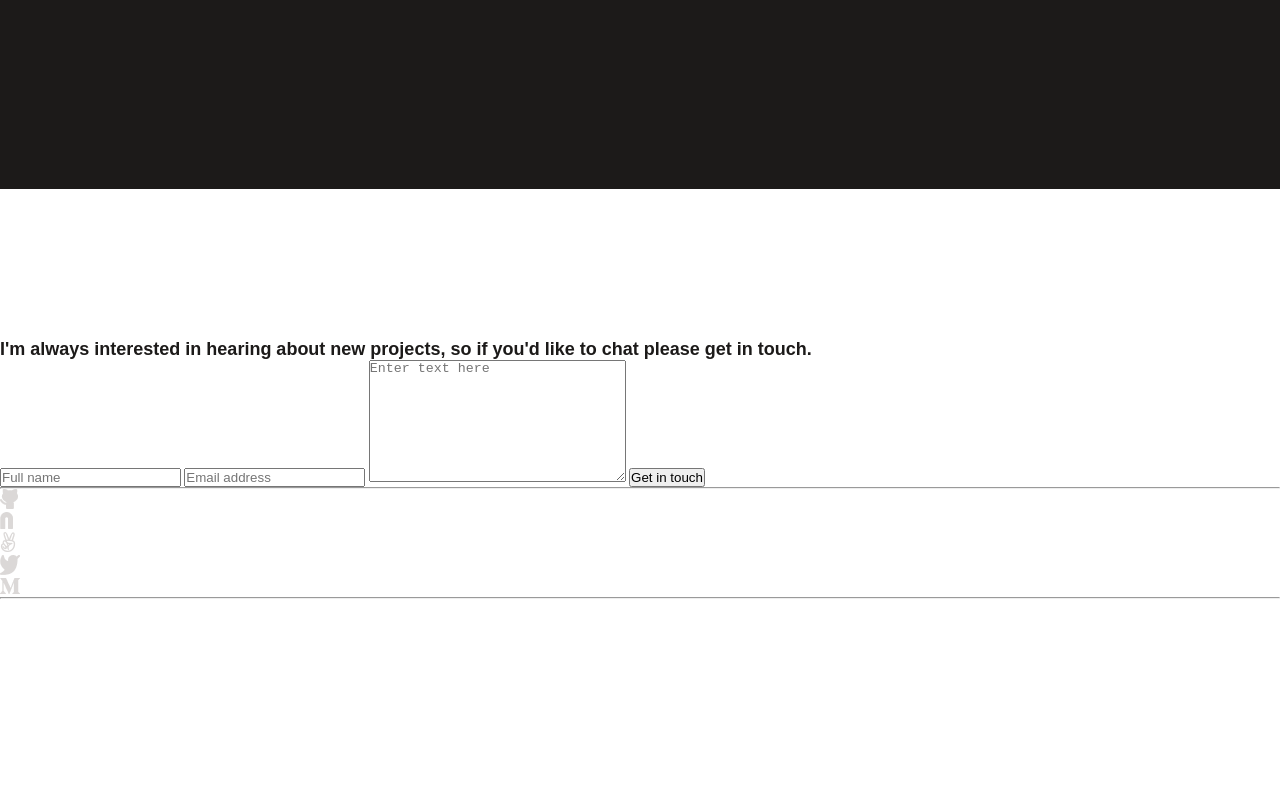
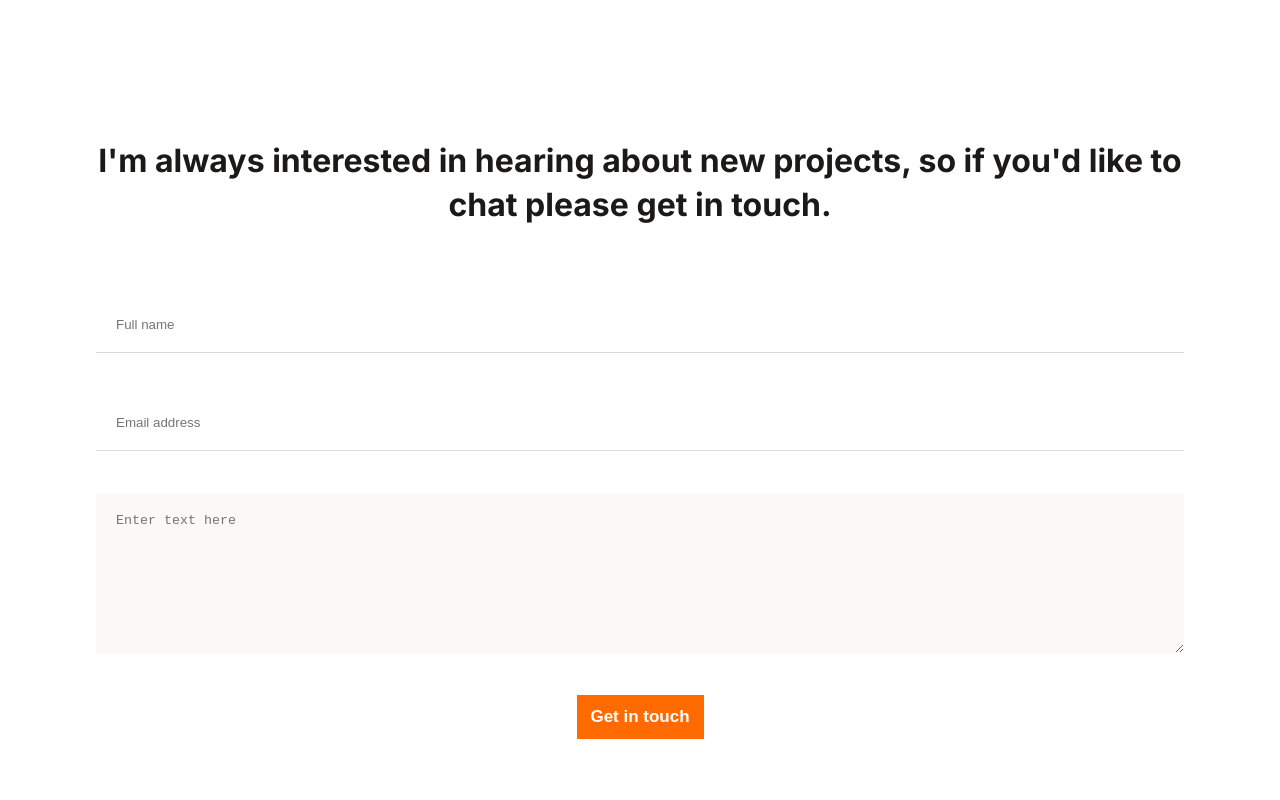
Before and after one commit to ericmahare/my-porfolio, a website: page index.html in a window 1280 px wide. Shown: the part 6100-6900 px from the top of the page. Before the commit the page ends 6699 px from the top, so only its background shows below. Drawn offline with Linux system fonts and the light colour scheme; files whose address does not match are found by name.

Commit message:
add form style

```diff
--- a/assets/css/main.css
+++ b/assets/css/main.css
@@ -199,7 +199,12 @@ section */
   color: var(--main-white);
   width: 100%;
   height: 386px;
-  background-image: linear-gradient(180.45deg, rgba(38, 38, 38, 0) 0.75%, rgba(38, 38, 38, 0.9) 61.94%), url(../images/card_bg.jpg);
+  background-image: linear-gradient(
+      180.45deg,
+      rgba(38, 38, 38, 0) 0.75%,
+      rgba(38, 38, 38, 0.9) 61.94%
+    ),
+    url(../images/card_bg.jpg);
   background-repeat: no-repeat;
   background-size: cover;
   position: relative;
@@ -276,7 +281,7 @@ section */
 #about_me {
   margin: 150px 0;
   width: 100%;
-  min-height: 1901px;
+  min-height: 1701px;
   color: var(--main-white);
   background-color: var(--black);
 }
@@ -399,3 +404,80 @@ section */
 /* about languages section */
 
 /* end of about me section */
+
+/* footer section */
+#footer {
+  width: 100%;
+  min-height: 700px;
+}
+.contact {
+  width: 85vw;
+  margin: 0 auto;
+  margin-bottom: 150px;
+}
+.contact_title {
+  font-family: 'Inter', helvetica;
+  font-style: normal;
+  font-weight: 700;
+  font-size: 32px;
+  line-height: 44px;
+  text-align: center;
+}
+
+.contact_form {
+  margin-top: 70px;
+  display: flex;
+  flex-direction: column;
+  row-gap: 42px;
+  font-family: 'Inter';
+  font-style: normal;
+  font-weight: 400;
+  font-size: 15px;
+  line-height: 24px;
+}
+.contact_form input,
+textarea {
+  padding: 20px;
+  border: none;
+  outline: none;
+}
+#name,
+#email {
+  border-bottom: 1px solid #dbd8d7;
+}
+#message {
+  background-color: #fbf8f7;
+}
+.contact_form button {
+  font-weight: 700;
+  font-size: 17px;
+  width: 127px;
+  background: var(--bg-primary-color);
+  border: none;
+  color: #ffffff;
+  padding: 12px;
+  cursor: pointer;
+  align-self: center;
+}
+
+.underline {
+  height: 1px solid #DFE1E6;
+  margin-bottom: 25px;
+}
+.footer_link_section ul {
+  display: flex;
+  justify-content: center;
+  list-style-type: none;
+  column-gap: 20px;
+}
+.footer_link_section ul li a {
+  text-decoration: none;
+  color: var(--black);
+}
+.bottom_underline {
+  width: 134px;
+  height: 5px;
+  margin: 25px auto;
+  background-color: var(--black);
+}
+/* end of footer section */
```
